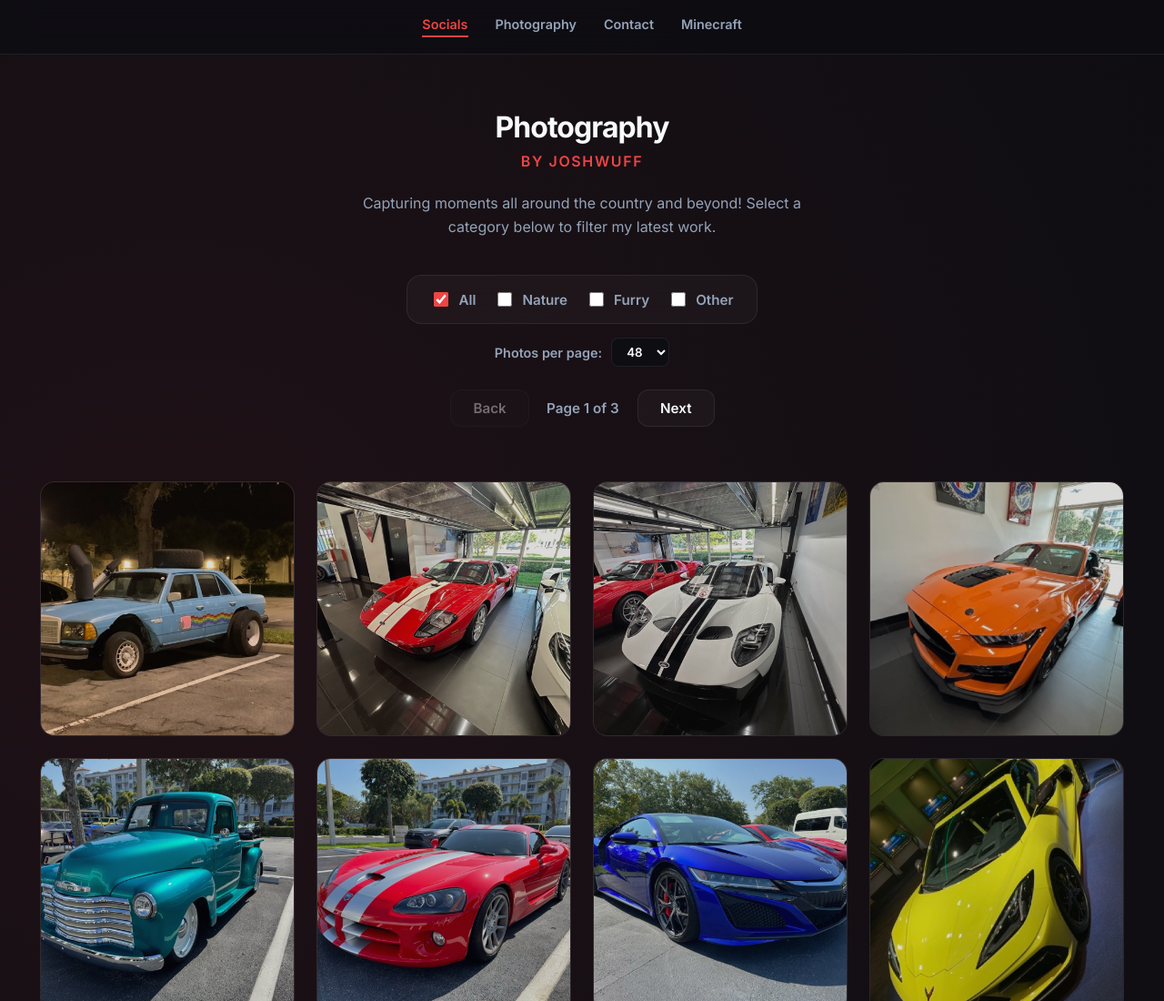
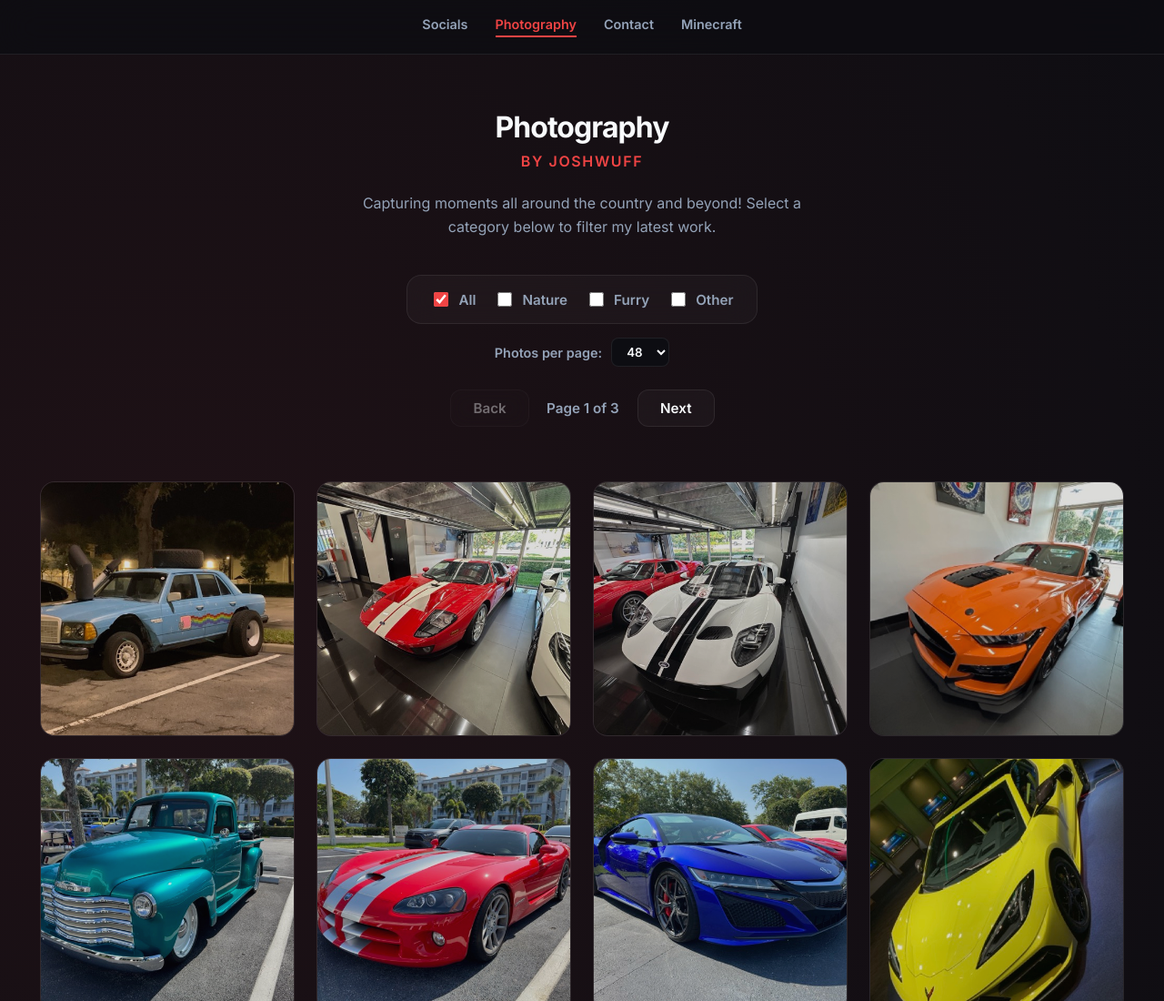
Before and after one commit to joshwuff/joshwuff-site, a plain HTML site: page photography.html in a window 1280 px wide. Shown: the top 1100 px of the page at 91% size. Drawn offline with Linux system fonts and the light colour scheme.

Commit message:
Update photography.html

```diff
--- a/photography.html
+++ b/photography.html
@@ -101,8 +101,8 @@
 </head>
 <body>
     <nav class="navbar">
-        <a href="index.html" class="nav-link active">Socials</a>
-        <a href="photography.html" class="nav-link">Photography</a>
+        <a href="index.html" class="nav-link">Socials</a>
+        <a href="photography.html" class="nav-link active">Photography</a>
         <a href="contact.html" class="nav-link">Contact</a>
         <a href="minecraft.html" class="nav-link">Minecraft</a>
     </nav>
```
